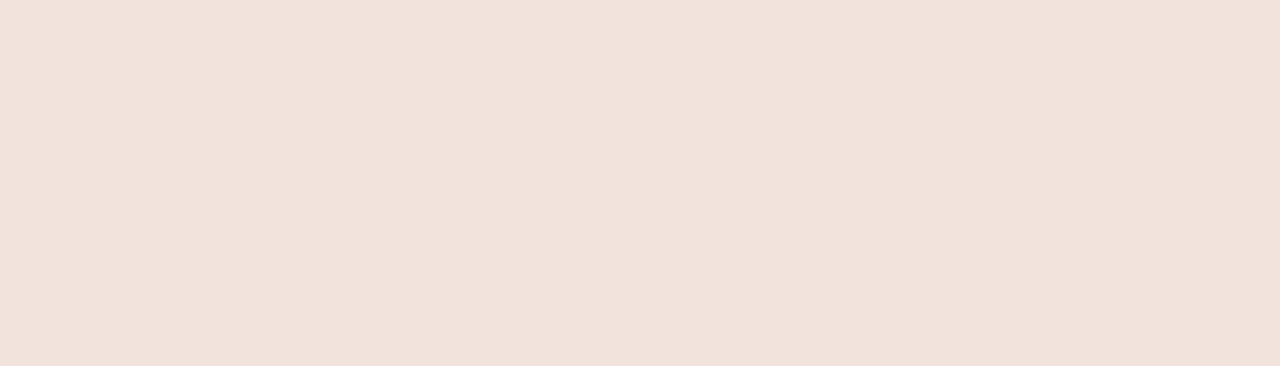
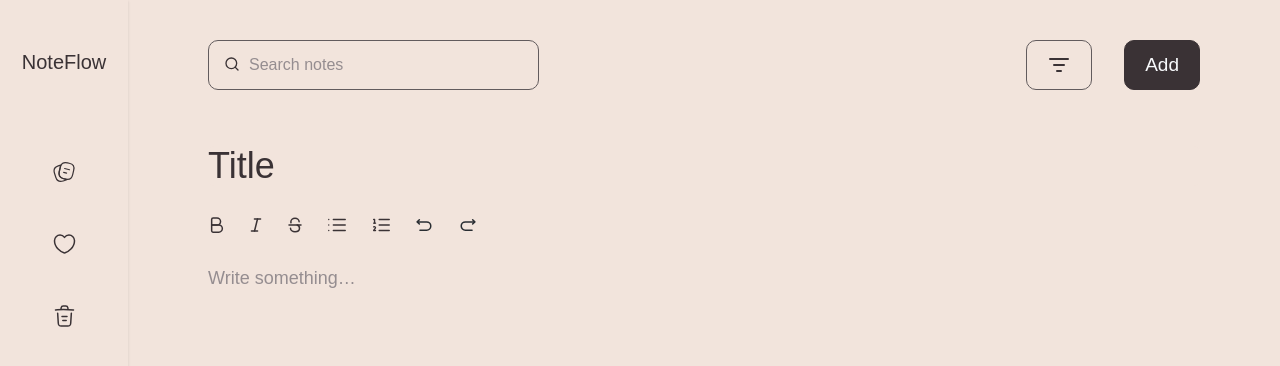
Before and after one commit to fiona-byte/NoteFlow, a React (Vite) app: page /create in a window 1280 px wide. Before the commit this address had no page. Shown: the top 366 px of the page. Built offline with nearby package versions, Linux system fonts and the light colour scheme; a web font is replaced by a local one.

Commit message:
feat{create notes): Add create notes page

```diff
--- a/src/App.tsx
+++ b/src/App.tsx
@@ -1,6 +1,7 @@
 import { BrowserRouter, Route, Routes } from "react-router-dom";
+import AppLayout from "./layouts/AppLayout";
 import NotesArchive from "./pages/NotesArchive/NotesArchive";
-import AppLayout from "./layouts/AppLayout";
+import CreateNote from "./pages/CreateNote/CreateNote";
 
 function App() {
   return (
@@ -8,6 +9,7 @@ function App() {
       <Routes>
         <Route path="/" element={<AppLayout />}>
           <Route path="/" element={<NotesArchive />} />
+          <Route path="/create" element={<CreateNote />} />
         </Route>
       </Routes>
     </BrowserRouter>
--- /dev/null
+++ b/src/pages/CreateNote/CreateNote.tsx
@@ -0,0 +1,16 @@
+import TipTap from "@/components/Editor/TipTap";
+import { Input } from "@/components/ui/input";
+
+const CreateNote = () => {
+  return (
+    <div>
+      <Input
+        className="text-3xl font-medium mb-4 border-none px-0 focus-visible:ring-main placeholder:text-textColor lg:text-4xl lg:mb-5"
+        placeholder="Title"
+      />
+      <TipTap />
+    </div>
+  );
+};
+
+export default CreateNote;
```
